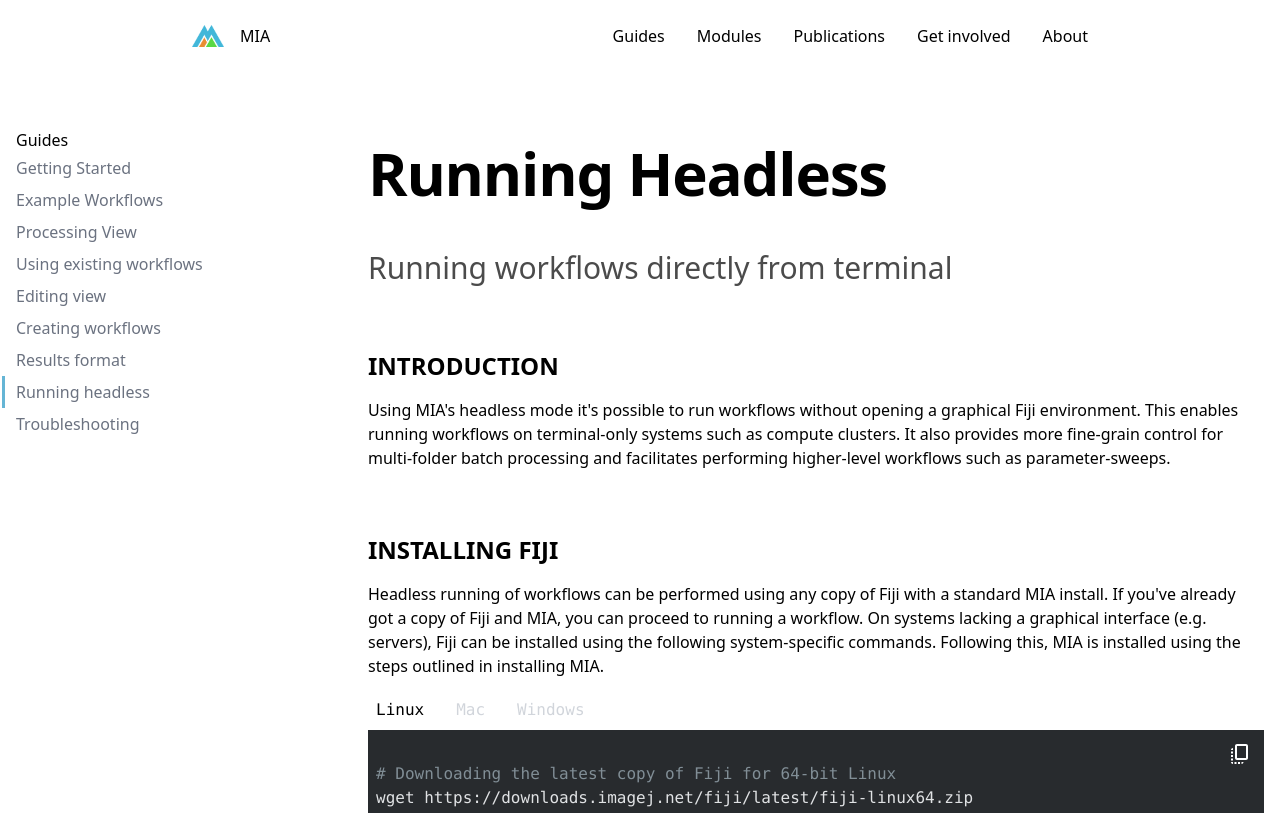
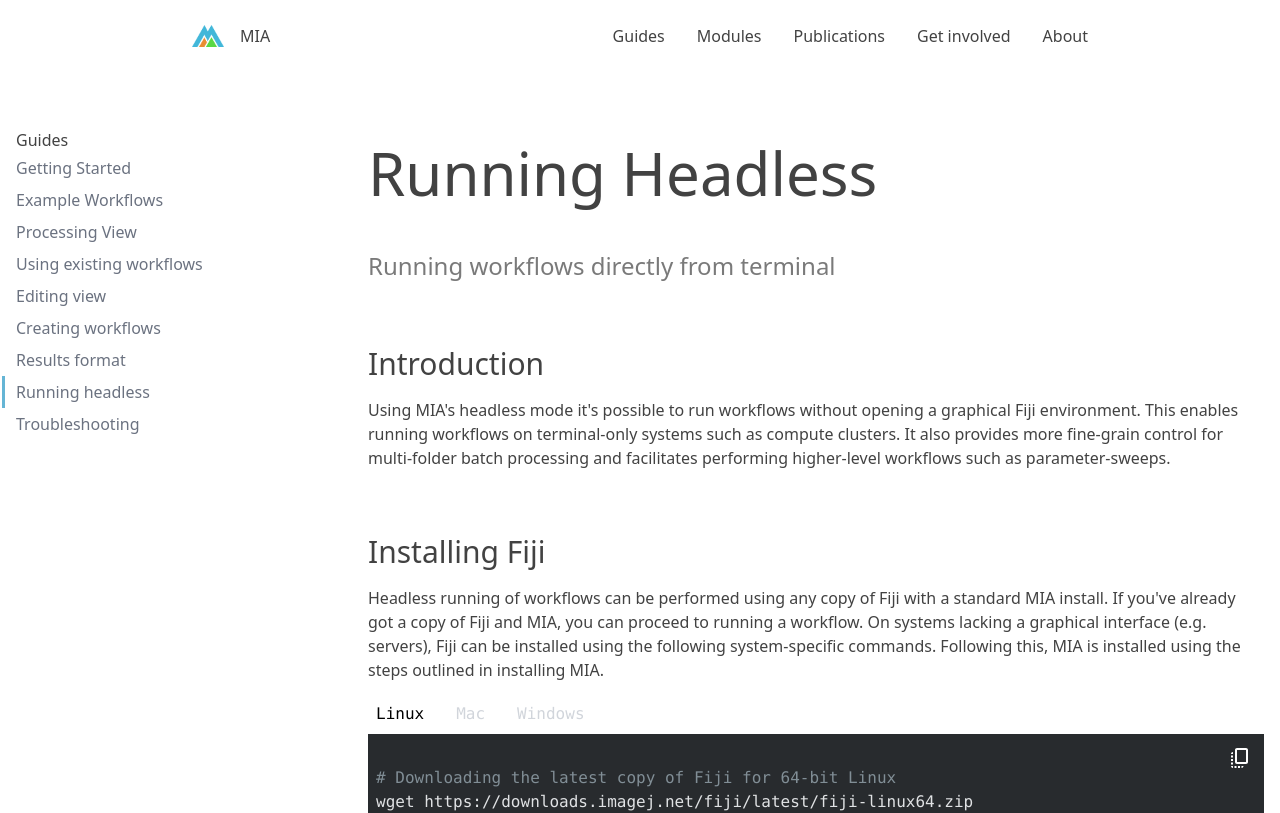
Before and after one commit to mianalysis/mianalysis.github.io, a Next.js app: page /guides/running-headless in a window 1280 px wide. Shown: the top 813 px of the page. Built offline with nearby package versions, Linux system fonts and the light colour scheme.

Commit message:
Changed font style to match existing MIA documentation

```diff
--- a/src/app/globals.css
+++ b/src/app/globals.css
@@ -24,15 +24,18 @@ html {
   font-variation-settings: normal;
 }
 
+body {
+  color: #424242;
+}
+
 h1 {
   margin-bottom: 2rem;
-  font-weight: 600;
-  letter-spacing: -1.2px;
+  font-weight: 350;
   font-size: 60px;
 }
 
 h2 {
-  @apply mb-4 text-2xl font-semibold uppercase;
+  @apply mb-4 text-3xl;
 }
 
 h3 {
--- a/src/app/guides/creating-workflows/page.tsx
+++ b/src/app/guides/creating-workflows/page.tsx
@@ -8,6 +8,12 @@ export default function CreatingWorkflows() {
     <div className="mx-auto max-w-4xl space-y-16">
       <section className="space-y-4">
         <h1>Creating Workflows</h1>
+
+        <p className="opacity-70 text-2xl">Creating a new workflow from scratch</p>
+      </section>
+
+      <section className="space-y-4">
+        <h2>Introduction</h2>
 
         <p>
           Workflows can be created and edited from{' '}
--- a/src/app/guides/editing-view/page.tsx
+++ b/src/app/guides/editing-view/page.tsx
@@ -13,7 +13,7 @@ export default function EditingView() {
       <section className="space-y-4">
         <h1>Editing View</h1>
 
-        <p className="opacity-70 text-3xl">
+        <p className="opacity-70 text-2xl">
           The interface for creating, editing and testing workflows
         </p>
       </section>
--- a/src/app/guides/example-workflows/page.tsx
+++ b/src/app/guides/example-workflows/page.tsx
@@ -6,7 +6,7 @@ export default function ExampleWorkflows() {
       <section>
         <h1>Example workflows</h1>
 
-        <p className="opacity-70 text-3xl">
+        <p className="opacity-70 text-2xl">
           Accessing example workflows demonstrating use of MIA, with descriptions for each step
         </p>
       </section>
--- a/src/app/guides/getting-started/page.tsx
+++ b/src/app/guides/getting-started/page.tsx
@@ -7,7 +7,7 @@ export default function GettingStarted() {
       <section className="space-y-4">
         <h1>Getting Started</h1>
 
-        <p className="opacity-70 text-3xl">Downloading and installing MIA into Fiji</p>
+        <p className="opacity-70 text-2xl">Downloading and installing MIA into Fiji</p>
       </section>
 
       <section className="space-y-4">
--- a/src/app/guides/processing-view/page.tsx
+++ b/src/app/guides/processing-view/page.tsx
@@ -10,7 +10,7 @@ export default function ProcessingView() {
       <section>
         <h1>Processing view</h1>
 
-        <p className="opacity-70 text-3xl">
+        <p className="opacity-70 text-2xl">
           The default MIA interface for running existing workflows
         </p>
       </section>
--- a/src/app/guides/results-format/page.tsx
+++ b/src/app/guides/results-format/page.tsx
@@ -7,7 +7,7 @@ export default function ResultsFormat() {
       <section className="space-y-4">
         <h1>Results Format</h1>
 
-        <p className="opacity-70 text-3xl">
+        <p className="opacity-70 text-2xl">
           Description of the default output results (<code>.xlsx</code>) format
         </p>
       </section>
--- a/src/app/guides/running-headless/page.tsx
+++ b/src/app/guides/running-headless/page.tsx
@@ -6,7 +6,7 @@ export default function RunningHeadless() {
       <section className="space-y-4">
         <h1>Running Headless</h1>
 
-        <p className="opacity-70 text-3xl">Running workflows directly from terminal</p>
+        <p className="opacity-70 text-2xl">Running workflows directly from terminal</p>
       </section>
 
       <section className="space-y-4">
--- a/src/app/guides/troubleshooting/page.tsx
+++ b/src/app/guides/troubleshooting/page.tsx
@@ -4,7 +4,7 @@ export default function Troubleshooting() {
       <section>
         <h1>Troubleshooting</h1>
 
-        <p className="opacity-70 text-3xl">List of common issues and solutions</p>
+        <p className="opacity-70 text-2xl">List of common issues and solutions</p>
       </section>
 
       <section className="space-y-4">
--- a/src/app/guides/using-existing-workflows/page.tsx
+++ b/src/app/guides/using-existing-workflows/page.tsx
@@ -8,7 +8,7 @@ export default function UsingExistingWorkflows() {
       <section className="space-y-4">
         <h1>Using Existing Workflows</h1>
 
-        <p className="opacity-70 text-3xl">
+        <p className="opacity-70 text-2xl">
           Opening, configuring and running pre-prepared workflows distributed as <code>.mia</code>{' '}
           files
         </p>
--- a/src/components/module/ModuleDetails.tsx
+++ b/src/components/module/ModuleDetails.tsx
@@ -8,7 +8,7 @@ interface Props {
 export default function ModuleDetails({ module }: Props) {
   return (
     <div className="space-y-16">
-      <p>{module.shortDescription}</p>
+      <p className="text-2xl">{module.shortDescription}</p>
 
       <section>
         <h2>Description</h2>
```
Also changed, not shown: src/app/getinvolved/page.tsx (+35 -16 lines).
